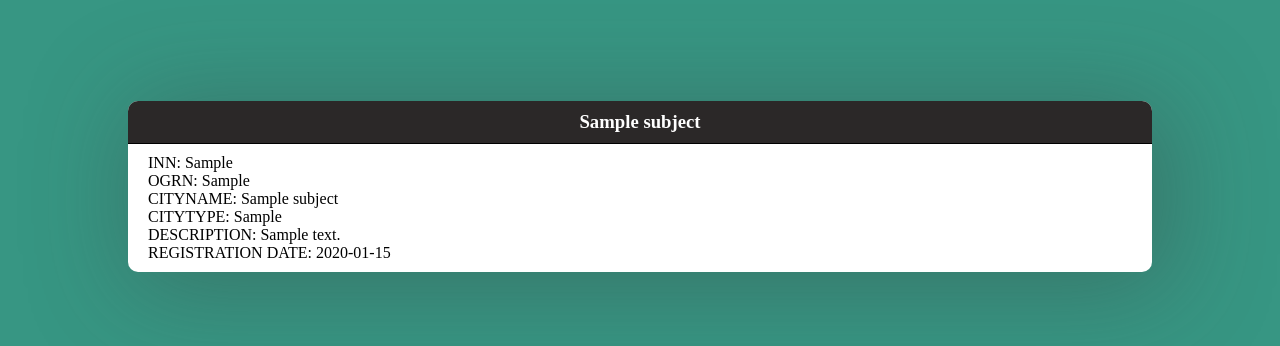
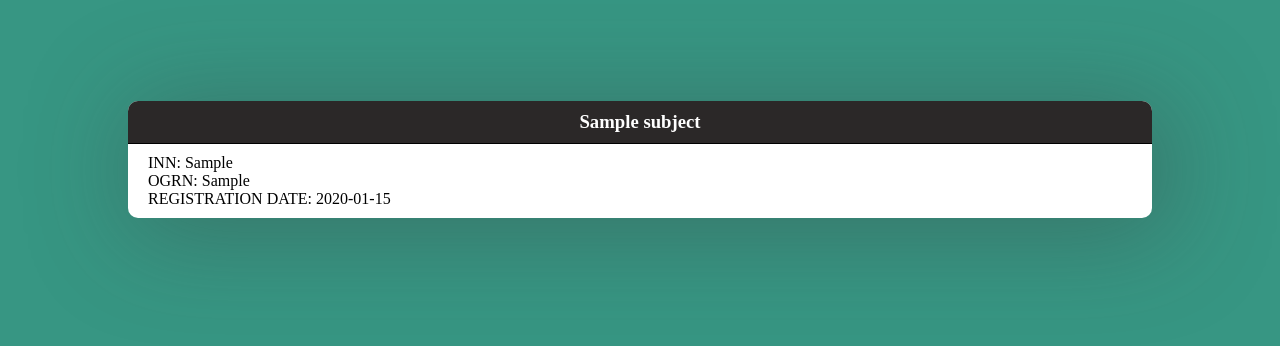
Before and after one commit to KamilRizatdinov/test_task, a Django app: page /app/ in a window 1280 px wide. Shown: the part 248-594 px from the top of the page. Run offline with Django 3.2, Linux system fonts and the light colour scheme; tables that the repository leaves empty hold one stand-in row (values such as "Sample post").

Commit message:
Models reform

```diff
--- a/app/models.py
+++ b/app/models.py
@@ -9,11 +9,8 @@ class Subject(models.Model):
     inn = models.CharField(max_length=10, primary_key=True)
     ogrn = models.CharField(max_length=13)
     request_time = models.DateTimeField(auto_now_add=True)
-    cityname = models.CharField(max_length=50)
-    citytype = models.CharField(max_length=50)
     registration_date = models.CharField(max_length=50)
     name_ex = models.TextField()
-    description = models.TextField()
 
     def requested_recently(self):
         return self.request_time >= timezone.now() - datetime.timedelta(minutes=5)
--- a/app/views.py
+++ b/app/views.py
@@ -1,10 +1,8 @@
-import json
-
 from django.shortcuts import render, reverse
 from django.http import HttpResponseRedirect
 from django.utils import timezone
+import json
 import requests
-
 from app.models import Subject, Query
 
 
@@ -32,7 +30,7 @@ def show_all(request):
 
 
 def query(request):
-    query_string = request.POST['query']
+    query_string = request.POST.get('query', '')
 
     try:
         check_query = Query.objects.get(query_string=query_string)
@@ -50,11 +48,8 @@ def query(request):
                 inn=data['inn'],
                 request_time=timezone.now(),
                 ogrn=data['ogrn'],
-                cityname=data['cityname'],
-                citytype=data['citytype'],
                 registration_date=data['dtregistry'],
-                name_ex=data['name_ex'],
-                description=data['okved1name']
+                name_ex=data['name_ex']
             )
             subject.save()
             subject.query_set.create(query_string=query_string)
--- a/templates/app/all.html
+++ b/templates/app/all.html
@@ -21,9 +21,6 @@
                     <div class="data-holder">
                         <p>INN: {{ subject.inn }}</p>
                         <p>OGRN: {{ subject.ogrn }}</p>
-                        <p>CITYNAME: {{ subject.cityname }}</p>
-                        <p>CITYTYPE: {{ subject.citytype }}</p>
-                        <p>DESCRIPTION: {{ subject.description }}</p>
                         <p>REGISTRATION DATE: {{ subject.registration_date }}</p>
                     </div>
                 </div>
--- a/templates/app/index.html
+++ b/templates/app/index.html
@@ -32,9 +32,6 @@
             <div class="data-holder">
                 <p>INN: {{ subject.inn }}</p>
                 <p>OGRN: {{ subject.ogrn }}</p>
-                <p>CITYNAME: {{ subject.cityname }}</p>
-                <p>CITYTYPE: {{ subject.citytype }}</p>
-                <p>DESCRIPTION: {{ subject.description }}</p>
                 <p>REGISTRATION DATE: {{ subject.registration_date }}</p>
             </div>
         </div>
```
